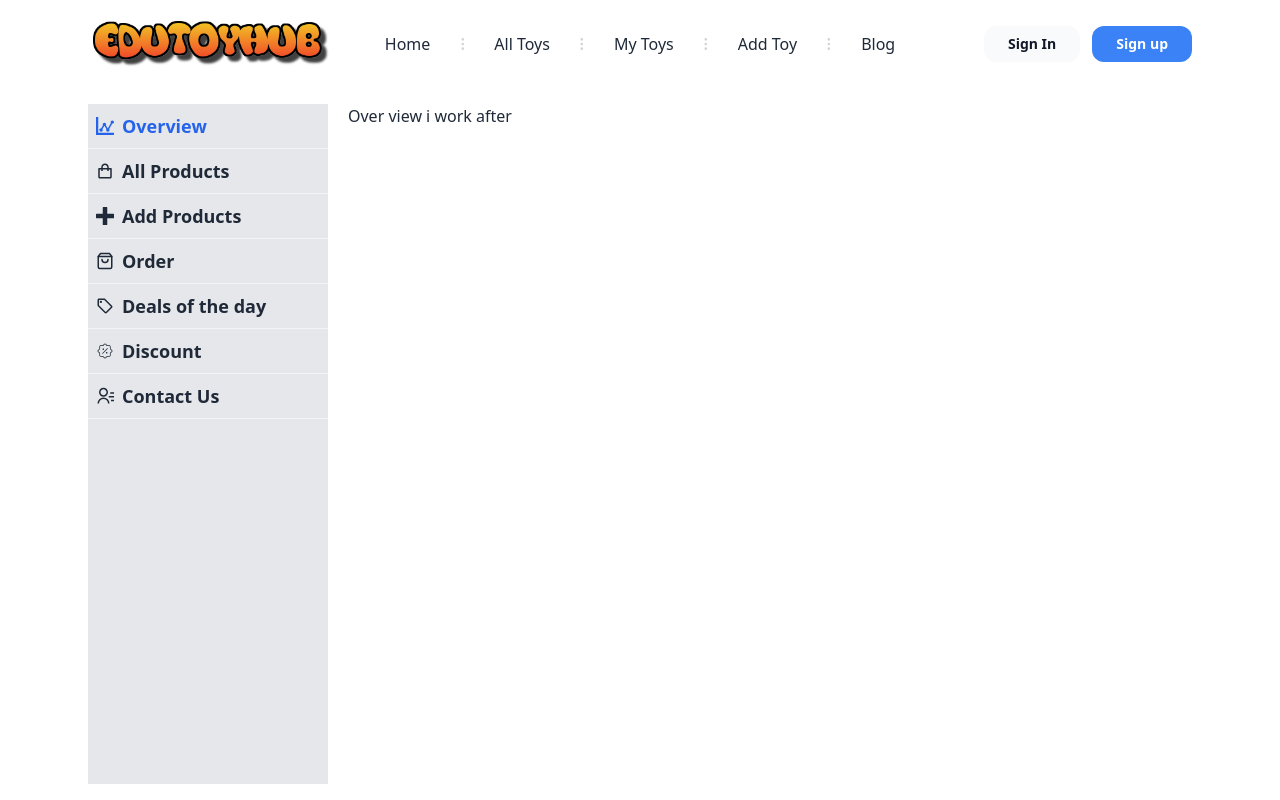
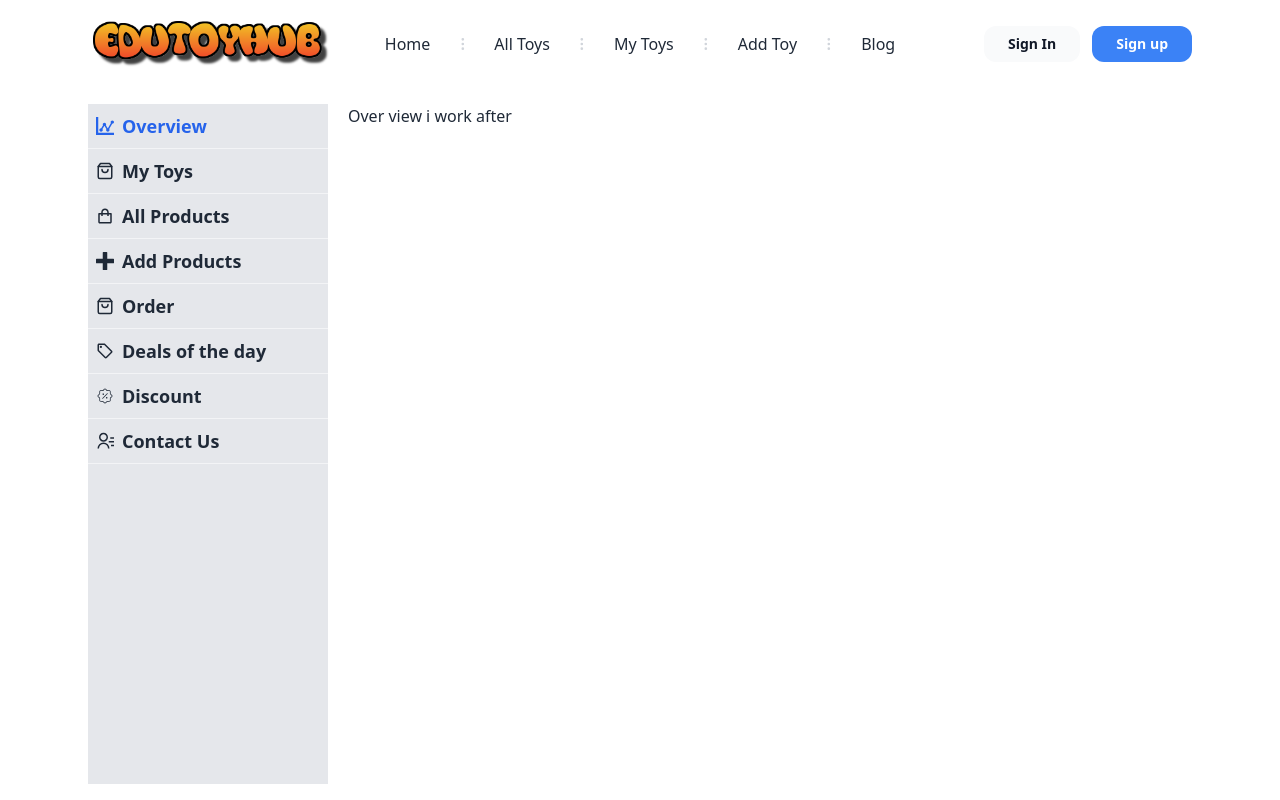
Before and after one commit to shahjalal-bu/edu-toy-hub-client, a React (Vite) app: page /admin in a window 1280 px wide. Shown: the top 800 px of the page. Built offline with nearby package versions, Linux system fonts and the light colour scheme; no server answers.

Commit message:
my toys button add

```diff
--- a/src/components/SideNavigation.jsx
+++ b/src/components/SideNavigation.jsx
@@ -14,6 +14,11 @@ const SideNavigation = () => {
       <ActiveLink to="">
         <div className="flex items-center gap-2 border-b  px-2 py-2 text-lg font-semibold border-gray-100">
           <ImStatsDots /> <p>Overview</p>
+        </div>
+      </ActiveLink>
+      <ActiveLink to="myproducts">
+        <div className="flex items-center gap-2 border-b  px-2 py-2 text-lg font-semibold border-gray-100">
+          <FiShoppingBag /> <p>My Toys</p>
         </div>
       </ActiveLink>
       <ActiveLink to="allproducts">
@@ -44,7 +49,6 @@ const SideNavigation = () => {
       <div className="flex items-center gap-2 border-b  px-2 py-2 text-lg font-semibold border-gray-100">
         <RiContactsLine /> <p>Contact Us</p>
       </div>
-
     </div>
   );
 };
```
